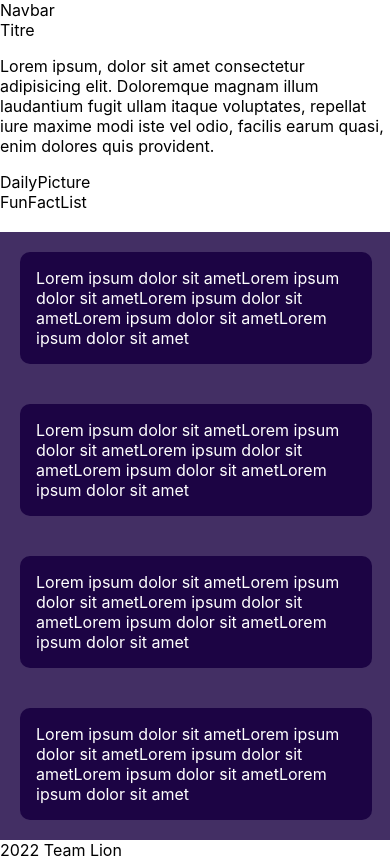
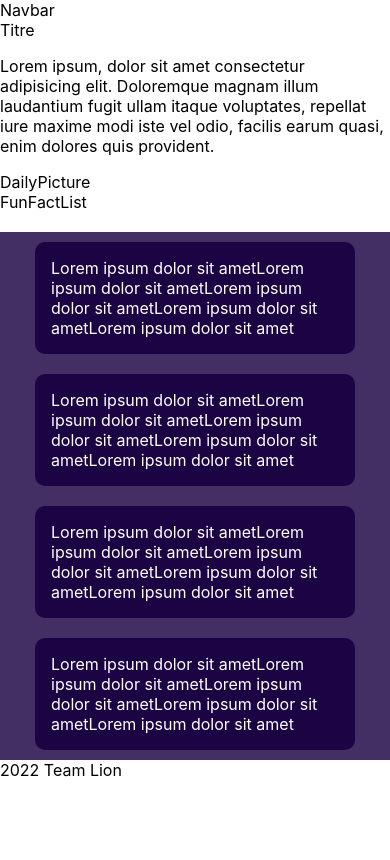
Before and after one commit to WildCodeSchool/-RMT-2203-TeamKarma-lions, a React (Vite) app in the folder frontend/: page / in a window 390 px wide. Built offline with nearby package versions, Linux system fonts and the light colour scheme.

Commit message:
mobile first widgets Display

```diff
--- a/frontend/src/components/Widget.jsx
+++ b/frontend/src/components/Widget.jsx
@@ -1,4 +1,5 @@
 import React from "react";
+import "../styles/Widget.css";
 
 export default function Widget() {
   return (
--- a/frontend/src/styles/Widget.css
+++ b/frontend/src/styles/Widget.css
@@ -1,16 +1,19 @@
+* {
+  box-sizing: border-box;
+}
+
 .widgetsContainer {
   margin: auto;
   margin-top: 20px;
   width: 100vw;
   background-color: #432f64;
   display: flex;
-  flex-wrap: wrap;
+  flex-direction: column;
   align-items: center;
-  justify-content: space-around;
 }
 
 .widget {
-  margin: 20px;
+  margin: 10px;
   color: white;
   padding: 1rem;
   width: 20rem;
@@ -19,6 +22,28 @@
   cursor: pointer;
   display: flex;
   justify-content: center;
+}
+
+/*
+
+.widgetsContainer {
+  margin-top: 20px;
+  width: 100%;
+  background-color: #432f64;
+  border: 2px solid red;
+  display: grid;
+  justify-content: center;
+  grid-template-columns: repeat(auto-fill, 300px);
+}
+
+.widget {
+
+  color: white;
+  padding: 1rem;
+  width: 20rem;
+  border-radius: 10px;
+  background-color: #1c0444;
+  cursor: pointer;
   transition: 0.3s;
 }
 
@@ -33,4 +58,10 @@
     transform: none;
     border: none;
   }
-}
+} */
+
+/*
+.widget:hover {
+  transform: scale(1.05);
+  transition: 3s;
+  border: 1px solid #f8f5f5; */
```
